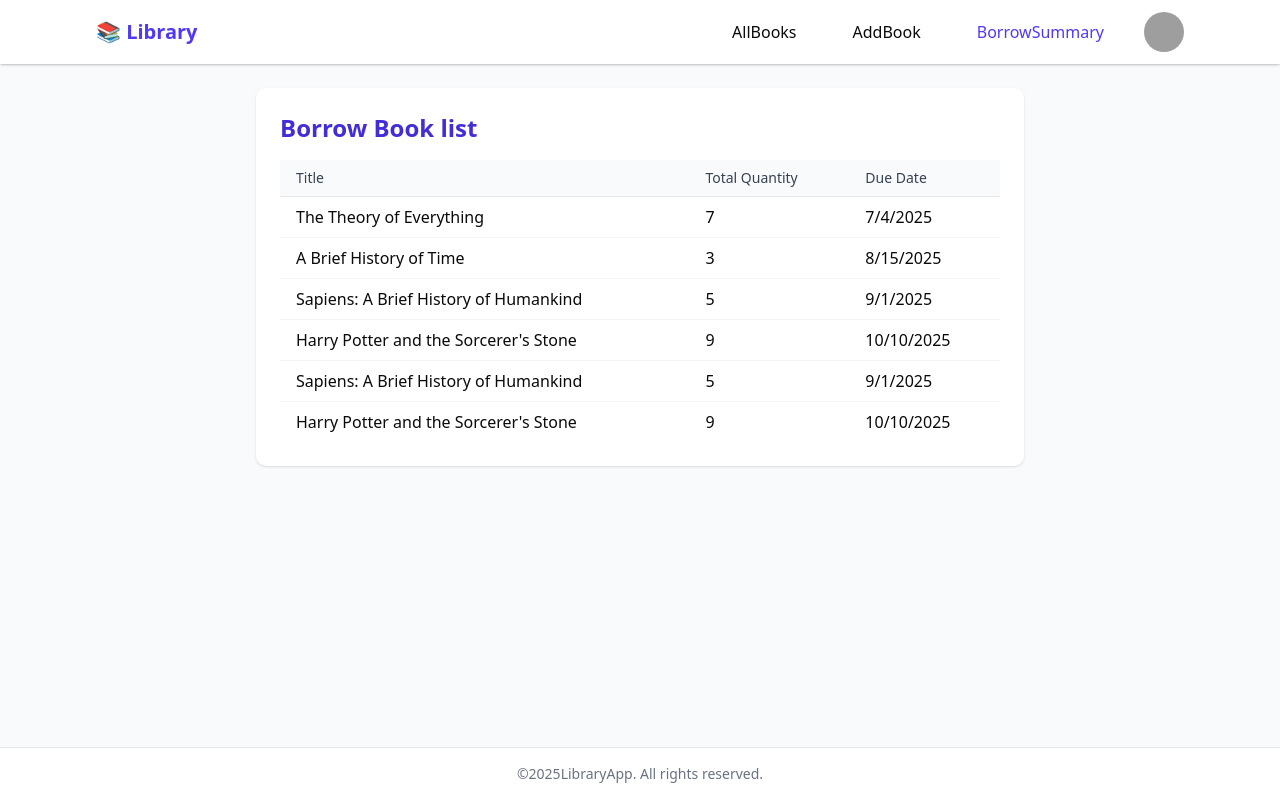
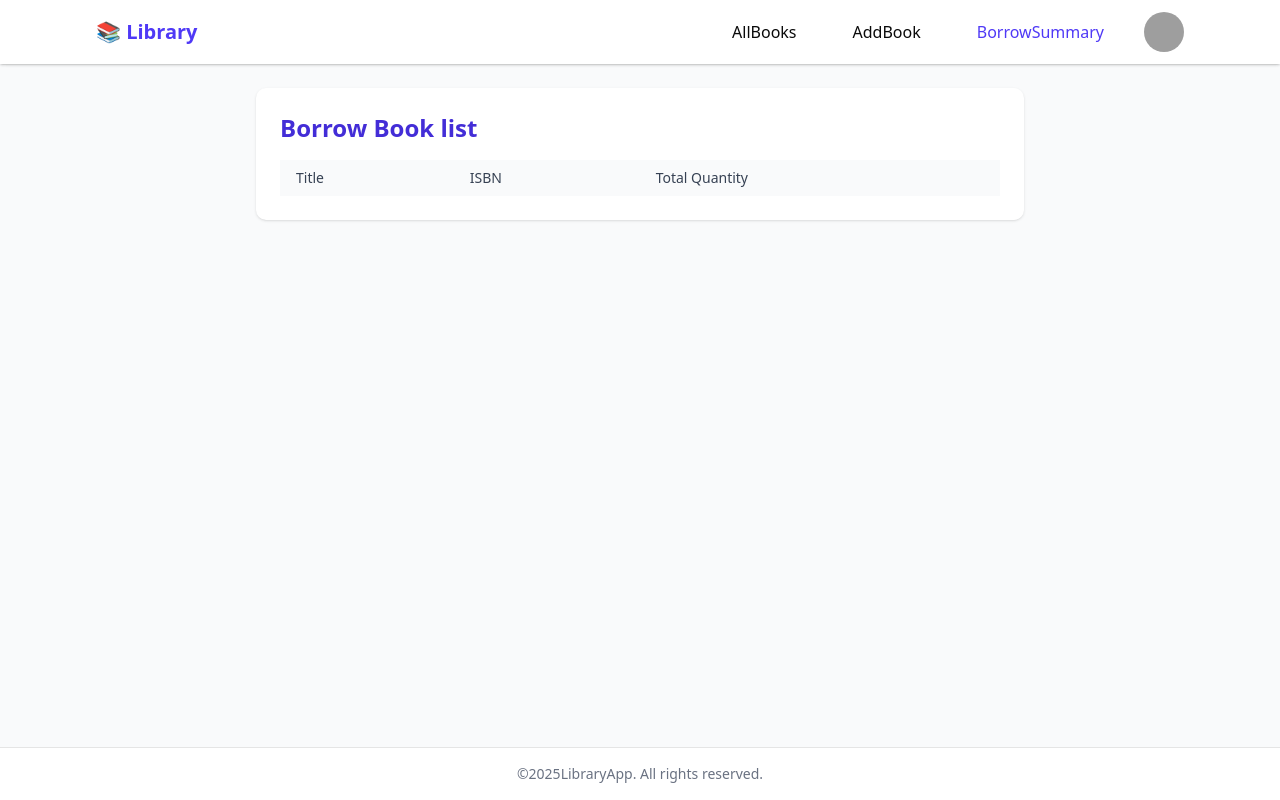
Before and after one commit to Sarajit-mondal/assignment-4-library-management-ui, a React (Vite) app: page /borrow-summary in a window 1280 px wide. Built offline with nearby package versions, Linux system fonts and the light colour scheme; grey boxes are pictures that could not be loaded.

Commit message:
borrowbook summary  api

```diff
--- a/src/api/LibraryApi.ts
+++ b/src/api/LibraryApi.ts
@@ -8,7 +8,7 @@ import { createApi, fetchBaseQuery } from '@reduxjs/toolkit/query/react'
 export const LibraryApi = createApi({
   reducerPath: 'libraryApi',
   baseQuery: fetchBaseQuery({ baseUrl: 'https://assignment-3-library-management-api.vercel.app/api' }),
-  tagTypes : ["Books"],
+  tagTypes : ["Books","Borrow"],
 
   endpoints: (builder) => ({
   getBooks: builder.query({
@@ -33,14 +33,23 @@ export const LibraryApi = createApi({
     }),
 
 
-    deleteBook : builder.mutation<id>({
-      query:(id)=>({
+    deleteBook : builder.mutation<{ success: boolean }, string>({
+      query: (id) => ({
         url: `/books/${id}`,
-        method:"DELETE",
+        method: "DELETE",
       }),
-      invalidatesTags:["Books"]
-    })
+      invalidatesTags: ["Books"]
+    }),
+
+     //borrow book
+  getBorrowBook: builder.query({
+    query: ()=> '/borrow',
+    providesTags :["Borrow"]
+  })
+
   }),
+
+
 
 });
 
@@ -50,5 +59,6 @@ export const {
   useGetBooksQuery,
   useAddBookMutation,
   useUpdateBookMutation,
-  useDeleteBookMutation
+  useDeleteBookMutation,
+  useGetBorrowBookQuery
 } = LibraryApi;
--- a/src/pageComponet/BorrowSummary.tsx
+++ b/src/pageComponet/BorrowSummary.tsx
@@ -1,4 +1,5 @@
 /* BookSummaryTable.tsx */
+import { useGetBorrowBookQuery } from "@/api/LibraryApi";
 import React from "react";
 
 interface BookRow {
@@ -8,43 +9,11 @@ interface BookRow {
 }
 
 
-const BorrowBook: BookRow[] = [
-  {
-    title: "The Theory of Everything",
-    totalQuantity: 7,
-    dueDate: "2025-07-04",
-  },
-  {
-    title: "A Brief History of Time",
-    totalQuantity: 3,
-    dueDate: "2025-08-15",
-  },
-  {
-    title: "Sapiens: A Brief History of Humankind",
-    totalQuantity: 5,
-    dueDate: "2025-09-01",
-  },
-  {
-    title: "Harry Potter and the Sorcerer's Stone",
-    totalQuantity: 9,
-    dueDate: "2025-10-10",
-  },
-  {
-    title: "Sapiens: A Brief History of Humankind",
-    totalQuantity: 5,
-    dueDate: "2025-09-01",
-  },
-  {
-    title: "Harry Potter and the Sorcerer's Stone",
-    totalQuantity: 9,
-    dueDate: "2025-10-10",
-  },
-];
-
 
 const BorrowSummary= () => {
-  // Ensure rows is always an array
 
+//  const {data:BorrowBook}= useGetBorrowBookQuery(undefined)
+// console.log(BorrowBook)
   return (
     <section className="max-w-3xl mx-auto p-6 bg-white shadow rounded-lg">
       {/* Table title */}
@@ -61,15 +30,15 @@ const BorrowSummary= () => {
                 Title
               </th>
               <th className="px-4 py-2 text-left text-sm font-medium text-gray-700">
-                Total Quantity
+                ISBN
               </th>
               <th className="px-4 py-2 text-left text-sm font-medium text-gray-700">
-                Due Date
+               Total Quantity
               </th>
             </tr>
           </thead>
 
-          <tbody className="bg-white divide-y divide-gray-100">
+          {/* <tbody className="bg-white divide-y divide-gray-100">
             {BorrowBook?.map(({ title, totalQuantity, dueDate }, idx) => (
               <tr key={idx}>
                 <td className="px-4 py-2 whitespace-nowrap">{title}</td>
@@ -79,7 +48,7 @@ const BorrowSummary= () => {
                 </td>
               </tr>
             ))}
-          </tbody>
+          </tbody> */}
         </table>
       </div>
     </section>
--- a/src/pageComponet/allBooks/AllBooks.tsx
+++ b/src/pageComponet/allBooks/AllBooks.tsx
@@ -32,7 +32,7 @@ export default function AllBooks() {
   const [dialogOpen, setDialogOpen] = useState(false);
   const [dilogName, setDialogName] = useState<string | undefined>();
   const [selectedBook, setSelectedBook] = useState<Book | null>(null);
-  const [DeleteBook,{isLoading : deleteLoading}] = useDeleteBookMutation()
+  const [DeleteBook] = useDeleteBookMutation()
   const openDialog = (book: Book,dialog:string) => {
     setSelectedBook(book);
     setDialogName(dialog)
--- a/src/pageComponet/dialog/BrrowBookDialog.tsx
+++ b/src/pageComponet/dialog/BrrowBookDialog.tsx
@@ -17,13 +17,22 @@ export default function BorrowBookDialog({ book, onClose }: BorrowBookDialogProp
     console.log(quantity);
     onClose();
   };
-  console.log(book)
+
+    const today = new Date().toISOString().split("T")[0];
 
   return (
     <form onSubmit={handleSubmit} className="space-y-4 max-w-sm scroll-auto">
          <h1 className="text-lg font-bold">{book.title}</h1>
         <h1 className="font-bold -mt-4"> Available Book : {book.copies}</h1>
-
+         <div>
+            <label className="block text-sm font-medium mb-1">Due Date</label>
+            <input
+              type="date"
+              defaultValue={today}
+              min={today}
+              className="w-full border rounded p-2"
+            />
+          </div>
          <label htmlFor="invoice" className="block font-medium">
         How many&nbsp;books do you want to borrow?
       </label>
```
